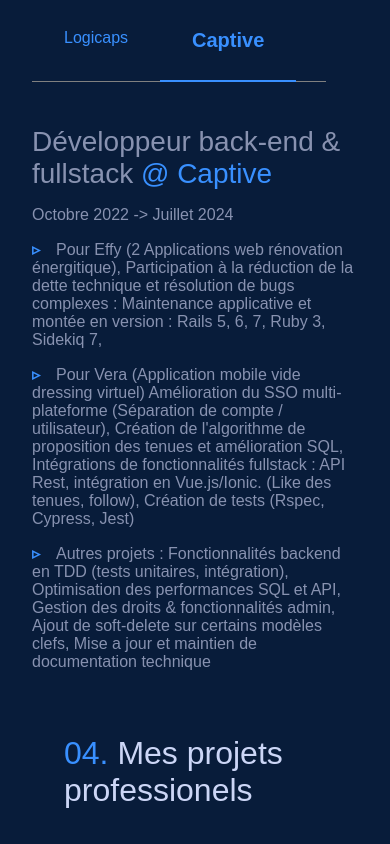
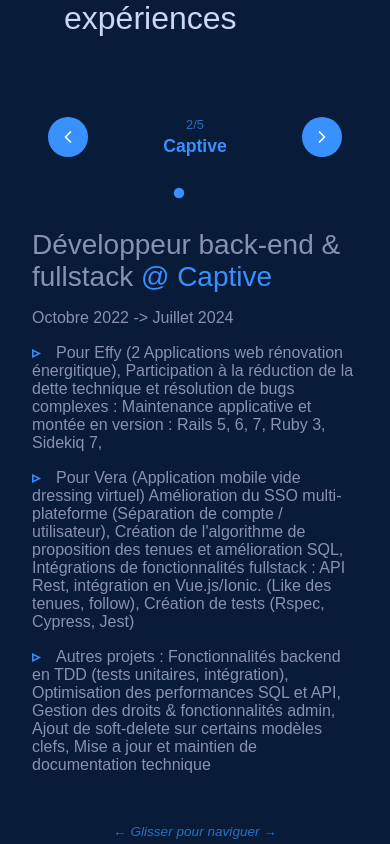
Before and after one commit to Git-TM/portfolio-freelance, a Vue app: page / in a window 390 px wide. Shown: the part 2940-3784 px from the top of the page. Built offline with nearby package versions, Linux system fonts and the light colour scheme; some icons are missing; a web font is replaced by a local one.

Commit message:
Nouvel affichage mobile pour mes experiences, et modif du texte fr pour me présenter

```diff
--- a/src/components/about-me/AboutMe.vue
+++ b/src/components/about-me/AboutMe.vue
@@ -16,6 +16,7 @@
         <p>{{ t('aboutme.first_paragraph') }}</p>
         <p>{{ t('aboutme.second_paragraph') }}</p>
         <p>{{ t('aboutme.third_paragraph') }}</p>
+        <p>{{ t('aboutme.fourth_paragraph') }}</p>
         <ul>
           <li v-for="(mission, index) in technologies" :key="index">
             {{ mission }}
--- a/src/components/experience-details/ExperienceDetails.scss
+++ b/src/components/experience-details/ExperienceDetails.scss
@@ -1,8 +1,17 @@
+// Interface mobile cachée par défaut
+.mobile-experience-interface {
+  display: none;
+}
+
+.mobile-only {
+  display: none;
+}
+
 .experiences-content {
   display: flex;
   justify-content: space-evenly;
 
-  & .experiences-menu {
+  & .desktop-menu {
     padding-right: 2rem;
 
     & ul {
@@ -13,6 +22,8 @@
         padding: 1rem 2rem;
         color: var(--primary-color);
         border-left: 0.5px solid grey;
+        cursor: pointer;
+        transition: all 0.3s ease;
       }
 
       & li::before {
@@ -29,6 +40,8 @@
   }
 
   & .experiences-details {
+    flex: 1;
+
     & .experiences-details-title h3 {
       margin-bottom: 0;
     }
@@ -52,25 +65,126 @@
   }
 }
 
+// Styles mobile modernes
 @media (max-width: 768px) {
+  .desktop-menu {
+    display: none !important;
+  }
+
+  .mobile-experience-interface {
+    display: block;
+    margin-bottom: 2rem;
+  }
+
+  .mobile-only {
+    display: block;
+  }
+
   .experiences-content {
     display: block;
+  }
 
-    & .experiences-menu {
-      & ul {
-        display: flex;
-        overflow-y: auto;
+  // Header de navigation mobile
+  .mobile-nav-header {
+    display: flex;
+    align-items: center;
+    justify-content: space-between;
+    padding: 1rem;
+    background: rgba(var(--primary-color-rgb), 0.05);
+    border-radius: 12px;
+    margin-bottom: 1rem;
 
-        & li {
-          border-left: none;
-          border-bottom: 0.5px solid grey;
-        }
+    .nav-btn {
+      background: var(--primary-color);
+      border: none;
+      border-radius: 50%;
+      width: 40px;
+      height: 40px;
+      display: flex;
+      align-items: center;
+      justify-content: center;
+      color: white;
+      cursor: pointer;
+      transition: all 0.3s ease;
 
-        & .menu-selected-value {
-          border-bottom: solid 2px var(--primary-color);
-          border-left: none;
-        }
+      &:hover:not(:disabled) {
+        transform: scale(1.1);
+        box-shadow: 0 4px 12px rgba(var(--primary-color-rgb), 0.3);
+      }
+
+      &:disabled {
+        opacity: 0.5;
+        cursor: not-allowed;
+      }
+    }
+
+    .current-experience {
+      text-align: center;
+      flex: 1;
+
+      .experience-counter {
+        font-size: 0.8rem;
+        color: var(--primary-color);
+        opacity: 0.7;
+        display: block;
+      }
+
+      h4 {
+        margin: 0.2rem 0 0 0;
+        font-size: 1.1rem;
+        color: var(--primary-color);
       }
     }
   }
+
+  // Indicateurs de progression
+  .progress-indicators {
+    display: flex;
+    justify-content: center;
+    gap: 8px;
+    margin-bottom: 1rem;
+
+    .indicator {
+      width: 8px;
+      height: 8px;
+      border-radius: 50%;
+      background: rgba(var(--primary-color-rgb), 0.3);
+      cursor: pointer;
+      transition: all 0.3s ease;
+
+      &.active {
+        background: var(--primary-color);
+        transform: scale(1.3);
+      }
+
+      &:hover {
+        transform: scale(1.2);
+      }
+    }
+  }
+
+  // Hint tactile
+  .swipe-hint {
+    text-align: center;
+    margin-top: 2rem;
+    padding: 1rem;
+    background: rgba(var(--primary-color-rgb), 0.05);
+    border-radius: 8px;
+
+    span {
+      font-size: 0.85rem;
+      color: var(--primary-color);
+      opacity: 0.7;
+      font-style: italic;
+    }
+  }
+
+  // Animation du contenu
+  .experiences-details {
+    transition: transform 0.3s ease;
+
+    &:active {
+      transform: scale(0.98);
+    }
+  }
 }
--- a/src/components/experience-details/ExperienceDetails.vue
+++ b/src/components/experience-details/ExperienceDetails.vue
@@ -16,13 +16,51 @@
 const selectedMissions = computed(
   () => tm(`experiences.${selectedExperienceKey.value}.missions`) as string[]
 )
+
+const currentIndex = computed(() => experiences.indexOf(selectedExperience.value))
+
+const goToNext = () => {
+  const nextIndex = (currentIndex.value + 1) % experiences.length
+  selectedExperience.value = experiences[nextIndex]
+}
+
+const goToPrev = () => {
+  const prevIndex = currentIndex.value === 0 ? experiences.length - 1 : currentIndex.value - 1
+  selectedExperience.value = experiences[prevIndex]
+}
+
+const touchStartX = ref(0)
+const touchEndX = ref(0)
+
+const handleTouchStart = (e: TouchEvent) => {
+  touchStartX.value = e.changedTouches[0].screenX
+}
+
+const handleTouchEnd = (e: TouchEvent) => {
+  touchEndX.value = e.changedTouches[0].screenX
+  handleSwipe()
+}
+
+const handleSwipe = () => {
+  const swipeThreshold = 50
+  const swipeDistance = touchStartX.value - touchEndX.value
+
+  if (Math.abs(swipeDistance) > swipeThreshold) {
+    if (swipeDistance > 0) {
+      goToNext()
+    } else {
+      goToPrev()
+    }
+  }
+}
 </script>
 
 <template>
   <div class="experiences-container">
     <h2><span class="numbered-title">03. </span>{{ t('experiences.headline') }}</h2>
+
     <div class="experiences-content">
-      <div class="experiences-menu">
+      <div class="experiences-menu desktop-menu">
         <ul>
           <li
             v-for="experienceKey in experiences"
@@ -36,7 +74,50 @@
           </li>
         </ul>
       </div>
-      <div class="experiences-details">
+
+      <div class="mobile-experience-interface">
+        <div class="mobile-nav-header">
+          <button @click="goToPrev" class="nav-btn prev-btn" :disabled="experiences.length <= 1">
+            <svg width="20" height="20" viewBox="0 0 24 24" fill="none">
+              <path
+                d="M15 18L9 12L15 6"
+                stroke="currentColor"
+                stroke-width="2"
+                stroke-linecap="round"
+                stroke-linejoin="round"
+              />
+            </svg>
+          </button>
+
+          <div class="current-experience">
+            <span class="experience-counter">{{ currentIndex + 1 }}/{{ experiences.length }}</span>
+            <h4>{{ t(`experiences.${selectedExperienceKey}.name`) }}</h4>
+          </div>
+
+          <button @click="goToNext" class="nav-btn next-btn" :disabled="experiences.length <= 1">
+            <svg width="20" height="20" viewBox="0 0 24 24" fill="none">
+              <path
+                d="M9 18L15 12L9 6"
+                stroke="currentColor"
+                stroke-width="2"
+                stroke-linecap="round"
+                stroke-linejoin="round"
+              />
+            </svg>
+          </button>
+        </div>
+
+        <div class="progress-indicators">
+          <div
+            v-for="(exp, index) in experiences"
+            :key="exp"
+            :class="['indicator', { active: index === currentIndex }]"
+            @click="selectExperience(exp)"
+          ></div>
+        </div>
+      </div>
+
+      <div class="experiences-details" @touchstart="handleTouchStart" @touchend="handleTouchEnd">
         <div class="experiences-details-title">
           <h3>
             {{ t(`experiences.${selectedExperienceKey}.titre_poste`) }}
@@ -53,6 +134,10 @@
             </li>
           </ul>
         </div>
+
+        <div class="swipe-hint mobile-only">
+          <span>← Glisser pour naviguer →</span>
+        </div>
       </div>
     </div>
   </div>
--- a/src/locales/fr.json
+++ b/src/locales/fr.json
@@ -6,10 +6,11 @@
   },
   "aboutme": {
     "headline": "A propos",
-    "first_paragraph": "Après avoir exploré le domaine du digital, growth & automatisation pendant 3 ans au travers en accompagnant des start-ups, je décide de me plonger dans le développement web en intégrant Le Wagon l'été 2021.",
-    "second_paragraph": "Je rejoins une agence de développement web & mobile ou je pratique sur différents projets avec Ruby On Rails et Vue.js/Ionic ",
-    "third_paragraph": "Voila les technologies sur lesquels j'ai travaillé récemment",
-    "technologies": ["Ruby on Rails", "Typescript", "Vue.js", "React Native"]
+    "first_paragraph": "Après avoir exploré le domaine du digital, growth & automatisation pendant 2 ans en accompagnant des start-ups, je décide de me plonger dans le développement web en intégrant Le Wagon l'été 2021.",
+    "second_paragraph": "Je rejoins une agence de développement web & mobile ou je pratique sur différents projets avec Ruby On Rails et Vue.js/Ionic pour Effy (PME) et Vera (Start-up mobile)",
+    "third_paragraph": "Je continue en freelance en passant professeur au Wagon et développe un MVP pour Logicaps (Start-up immobilière)",
+    "fourth_paragraph": "Voila les technologies sur lesquels j'ai travaillé récemment",
+    "technologies": ["Ruby on Rails", "Typescript", "React.js", "React Native"]
   },
   "formations": {
     "headline": "Etudes et formations",
@@ -37,7 +38,7 @@
     "logicaps": {
       "name": "Logicaps",
       "date_interval": "Janvier 2025 -> Septembre 2025",
-      "titre_poste": "Développeur fullstack",
+      "titre_poste": "Principal développeur fullstack",
       "missions": [
         "Création d’une dizaine de fonctionnalités clés (chatrooms WebSocket, dashboard suivi budget, catégorisation de document, gestion copros etc..)",
         "Intégration complète de Stripe (plans & abonnements) et d’un OCR pour extractions documentaires",
@@ -67,10 +68,11 @@
     "lewagon": {
       "name": "Le Wagon",
       "date_interval": "Juillet 2021 -> Aout 2024",
-      "titre_poste": "Professeur Assistant",
+      "titre_poste": "Professeur et référent projet",
       "missions": [
-        "+50 jours d'accompagnement pour les élèves du Wagon et workshops (X-HEC)",
-        "Résolution de tickets, explication de concepts sur les sujets suivants : Algorithme Ruby, OOP, SQL, Front-end (HTML/CSS/JS), Ruby On Rails, Heroku, Git, Github"
+        "+15 jours en tant que professeur et référent de projet",
+        "+50 jours en tant qu'assistant pour les élèves du Wagon",
+        "Résolution de tickets, explication de concepts : Algorithme Ruby, OOP, SQL, Front-end (HTML/CSS/JS), Ruby On Rails, Heroku, Git, Github, etc..."
       ]
     },
     "cartelis": {
@@ -166,7 +168,8 @@
         "description": "Application mobile iOS et Android : Alertes de prix des actions en bourse",
         "features": [
           "Création d'un serveur Ruby on Rails avec authentification JWT et API Rest",
-          "Création d'une application mobile iOS et Android avec React Native et Expo"
+          "Création d'une application mobile iOS et Android avec React Native et Expo",
+          "A venir : Pouvoir définir une alerte de prix sur une action en cours. Polling de 10 secondes pour récupérer les données."
         ],
         "status": "in-progress",
         "technologies": "Ruby on Rails, React Native, Expo"
@@ -196,7 +199,8 @@
         "description": "Script divers de scraping",
         "features": [
           "Script de récupération ETF Boursorama et enrichissement",
-          "Script de récupération de données cryptos"
+          "Script de récupération de données cryptos",
+          "CSS custom pour mon éditeur de texte Obsidian"
         ],
         "status": "completed",
         "technologies": "Ruby"
```
